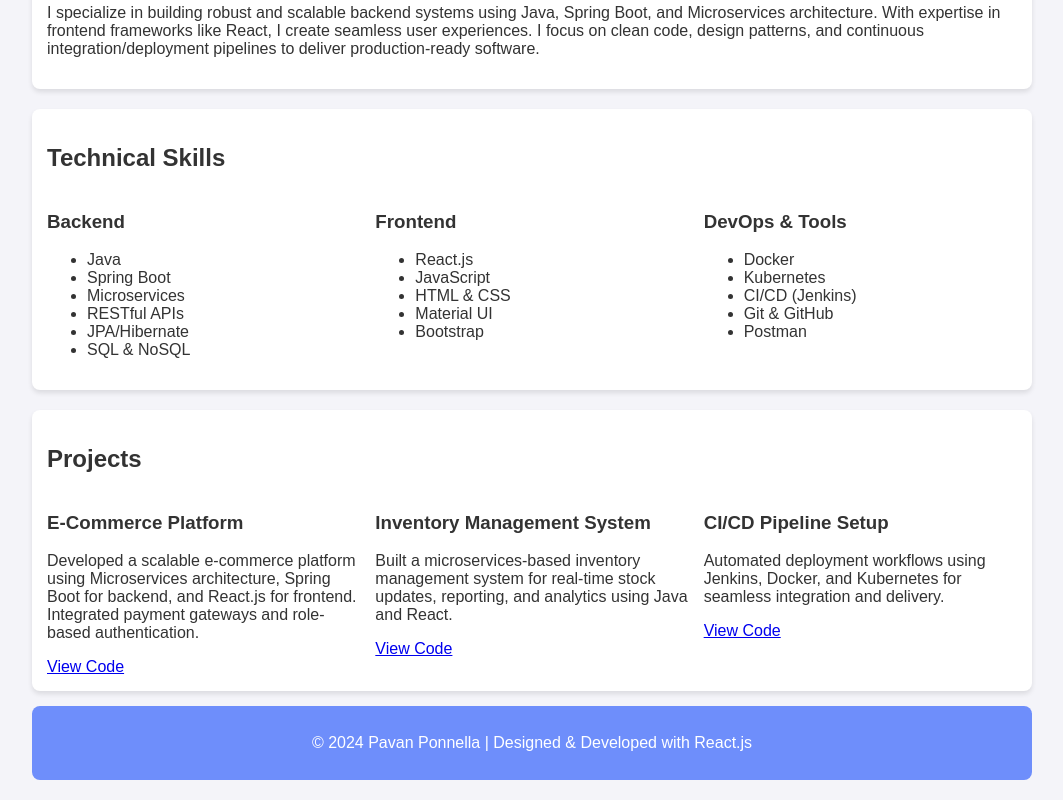
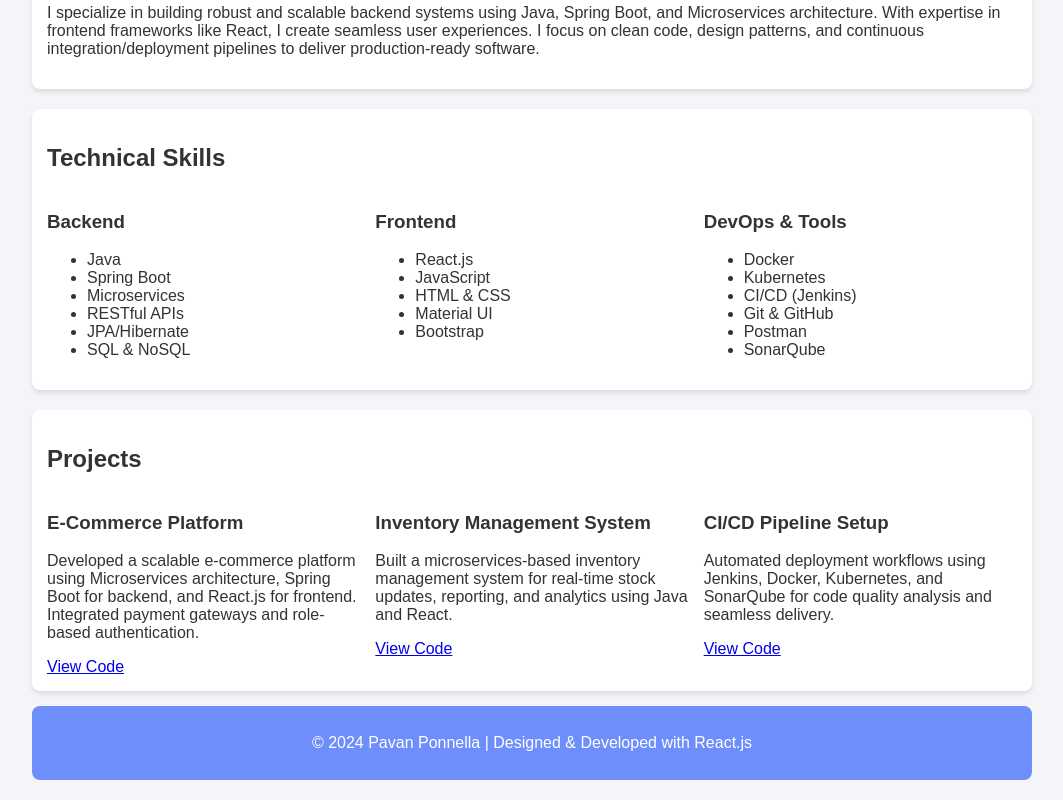
Before and after one commit to pavanponnella/pavanponnellaportfolio, a React (Create React App) app: page / in a window 1280 px wide. Shown: the part 558-1358 px from the top of the page, without its empty margins (108-1171 px from the left). Built offline with nearby package versions, Linux system fonts and the light colour scheme.

Commit message:
sonarQube added for code review

```diff
--- a/src/Profile.js
+++ b/src/Profile.js
@@ -4,7 +4,7 @@ import './Profile.css'; // Import CSS for styling
 function Portfolio() {
   return (
     <div className="portfolio-container">
-      {/* Contact Section - First Section */}
+      {/* Contact Section */}
       <section id="contact" className="contact">
         <h1>Contact Me</h1>
         <p>Let’s connect!</p>
@@ -69,6 +69,7 @@ function Portfolio() {
               <li>CI/CD (Jenkins)</li>
               <li>Git & GitHub</li>
               <li>Postman</li>
+              <li>SonarQube</li>
             </ul>
           </div>
         </div>
@@ -96,7 +97,7 @@ function Portfolio() {
           <div className="project-card">
             <h3>CI/CD Pipeline Setup</h3>
             <p>
-              Automated deployment workflows using Jenkins, Docker, and Kubernetes for seamless integration and delivery.
+              Automated deployment workflows using Jenkins, Docker, Kubernetes, and SonarQube for code quality analysis and seamless delivery.
             </p>
             <a href="https://github.com/pavanponnella/cicd-pipeline" target="_blank" rel="noopener noreferrer">View Code</a>
           </div>
```
